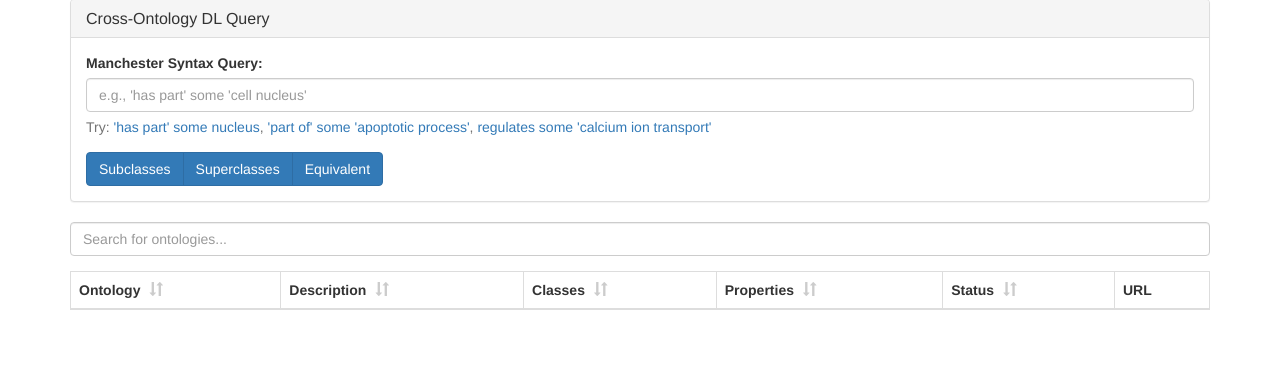
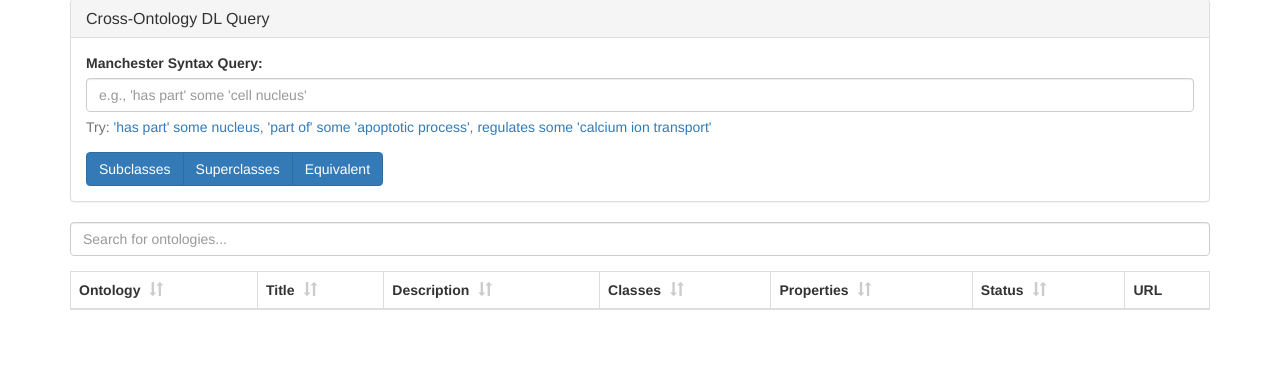
Before and after one commit to bio-ontology-research-group/aberowl2, a FastAPI app: page / in a window 1280 px wide. Shown: the part 101-486 px from the top of the page. Run offline with FastAPI, Linux system fonts and the light colour scheme; lists and menus that the app fills with data are empty; parts of the project's set-up code (start-up, migrations or seed data) failed here and were passed over; some libraries are stand-ins or nearby versions.

Commit message:
feat: Display ontology title in server list and metadata overview
Co-authored-by: aider (openrouter/google/gemini-2.5-pro-preview-06-05) <aider@aider.chat>

```diff
--- a/central_server/app/static/main.js
+++ b/central_server/app/static/main.js
@@ -12,7 +12,7 @@ document.addEventListener('DOMContentLoaded', () => {
     function renderTable(data) {
         tableBody.innerHTML = '';
         if (data.length === 0) {
-            tableBody.innerHTML = '<tr><td colspan="6" class="text-center">No servers found.</td></tr>';
+            tableBody.innerHTML = '<tr><td colspan="7" class="text-center">No servers found.</td></tr>';
             return;
         }
 
@@ -21,6 +21,7 @@ document.addEventListener('DOMContentLoaded', () => {
             const description = server.description || (server.submission ? server.submission.description : '') || '';
             row.innerHTML = `
                 <td>${server.ontology || 'N/A'}</td>
+                <td>${server.title || ''}</td>
                 <td>${description}</td>
                 <td>${server.class_count || 'N/A'}</td>
                 <td>${server.property_count || 'N/A'}</td>
@@ -66,6 +67,7 @@ document.addEventListener('DOMContentLoaded', () => {
             const description = server.description || (server.submission ? server.submission.description : '') || '';
             return (
                 (server.ontology && server.ontology.toLowerCase().includes(term)) ||
+                (server.title && server.title.toLowerCase().includes(term)) ||
                 (description && description.toLowerCase().includes(term)) ||
                 (server.url && server.url.toLowerCase().includes(term))
             );
--- a/central_server/app/templates/index.html
+++ b/central_server/app/templates/index.html
@@ -68,6 +68,7 @@
             <thead>
                 <tr>
                     <th class="sortable" data-sort="ontology">Ontology <i class="glyphicon glyphicon-sort"></i></th>
+                    <th class="sortable" data-sort="title">Title <i class="glyphicon glyphicon-sort"></i></th>
                     <th class="sortable" data-sort="description">Description <i class="glyphicon glyphicon-sort"></i></th>
                     <th class="sortable" data-sort="class_count">Classes <i class="glyphicon glyphicon-sort"></i></th>
                     <th class="sortable" data-sort="property_count">Properties <i class="glyphicon glyphicon-sort"></i></th>
--- a/ontology.js
+++ b/ontology.js
@@ -540,6 +540,7 @@ Alpine.data('ontologyApp', () => ({
 
     const submission = this.ontology.submission;
     return [
+      ['Title', this.ontology.name],
       ['Description', submission.description],
       ['Version', submission.version],
       ['Version IRI', submission.version_iri ? `<a href="${submission.version_iri}" target="_blank">${submission.version_iri}</a>` : ''],
```
